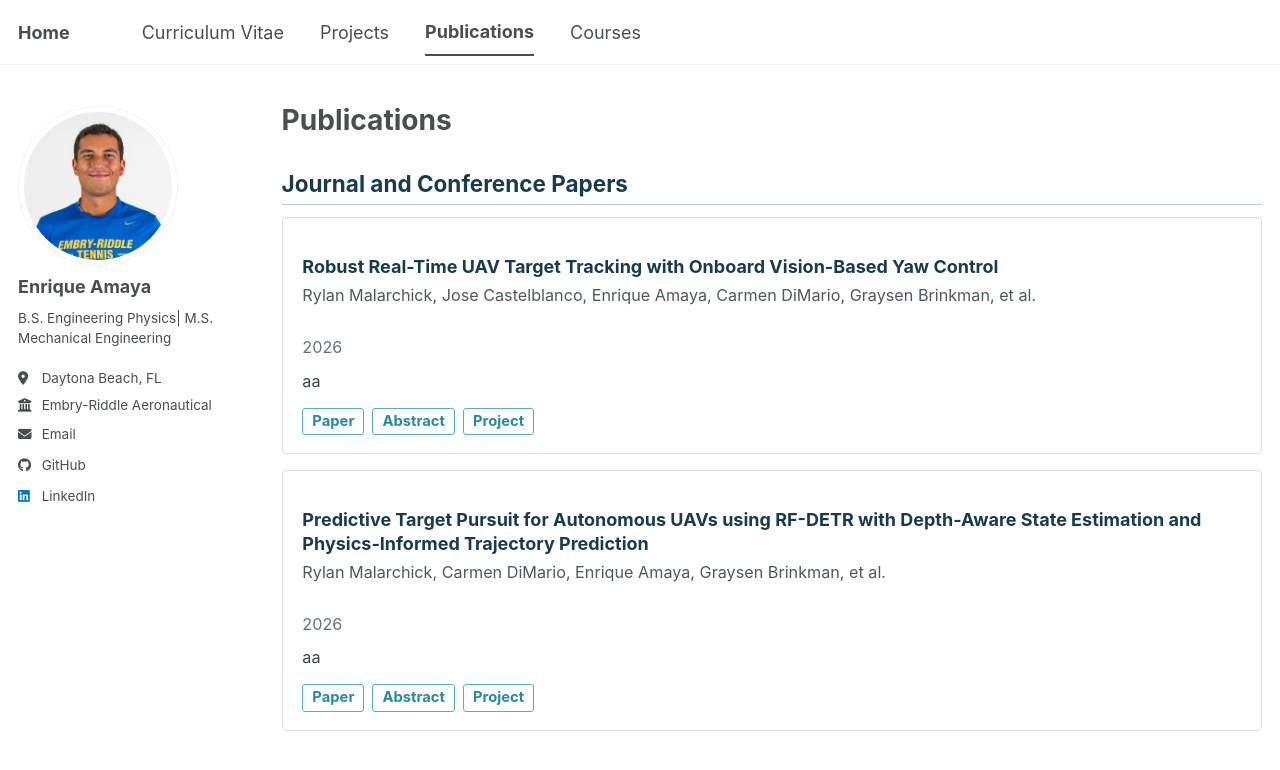
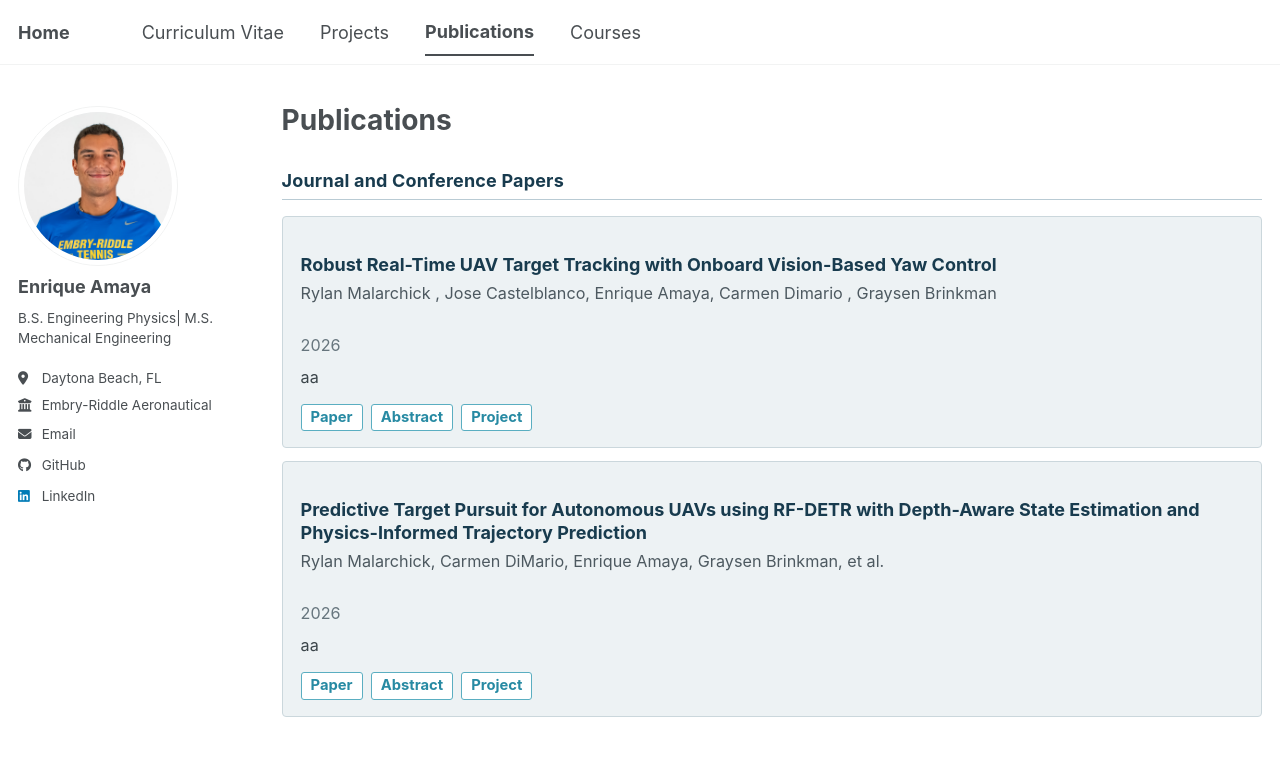
Before and after one commit to kikeamaya/kikeamaya.github.io, a Jekyll site: the page built from _pages/publications.html, in a window 1280 px wide and 944 px high. Shown: the top 770 px of the window. Built offline with Jekyll 4.4.1, drawn with Linux system fonts in a browser that asks for light colours; a style sheet for code colours, icons or effects is not loaded.

Commit message:
Publication card format, author link updates, and repo cleansing

```diff
--- a/_sass/_custom_projects.scss
+++ b/_sass/_custom_projects.scss
@@ -7,8 +7,15 @@
   border: 1px solid #d7e0e6;
   border-radius: 6px;
   background: #f8fafc;
+  transition: border-color 0.2s ease, box-shaow 0.2s ease, transform 0.2s ease;
 }
 
+.project-card:hover
+{
+  border-color: #8eabb5;
+  box-shadow: 0 3px 10px rgba(24, 59, 78, 0.08);
+  transform: translateY(-2px);
+}
 .project-card .archive__item
 {
   display: flex;
--- a/_sass/_custom_publications.scss
+++ b/_sass/_custom_publications.scss
@@ -1,4 +1,4 @@
-.publication-section-title {
+.publication-section__title {
   width: 100%;
   margin: 1.25rem 0 0.9rem;
   padding-bottom: 0.3rem;
@@ -10,11 +10,19 @@
 }
 
 .publication-card {
-  margin: 0 0 0.85rem;
-  padding: 1rem 1.1rem;
-  border: 1px solid #d7dfe3;
+  margin: 0 0 0.7rem;
+  padding: 0.9rem 1.0rem;
+  border: 1px solid #cbd7dc;
   border-radius: 4px;
-  background: #ffffff;
+  background: #edf2f4;
+  transition: border-color 0.2s ease, box-shadow 0.2s ease, transform 0.2s ease;
+}
+
+.publication-card:hover
+{
+  border-color: #8eabb5;
+  box-shadow: 0 3px 10px rgba(24, 59, 78, 0.08);
+  transform: translateY(-2px);
 }
 
 .publication-card__content {
@@ -31,26 +39,49 @@
 
 .publication-card__authors,
 .publication-card__venue,
-.publication-card__excerpt {
-  margin: 0.2rem 0;
+.publication-card__excerpt
+{
+  margin: 0;
   font-size: 0.9em;
   line-height: 1.45;
 }
 
-.publication-card__authors {
+.publication-card__authors
+{
+  margin-bottom: 0.1rem;
   color: #4d5960;
 }
 
-.publication-card__venue {
+.publication-card__venue
+{
+  margin-bottom: 0.35rem;
   color: #66757d;
 }
 
-.publication-card__excerpt {
-  margin-top: 0.55rem;
+.publication-card__excerpt
+{
+  margin-top: 0.45rem;
   color: #3b454a;
 }
 
-.publication-card__links {
+/* Collaborator Linkedin Links */
+.publication-card__authors a
+{
+  color: inherit;
+  text-decoration: none;
+  border-bottom: 1px solid transparent;
+  transition: color 0.15s ease, border-color 0.15s ease;
+}
+
+.publication-card__authors a:hover
+{
+  color: #278aa3;
+  border-bottom: 1px solid #278aa3;
+  text-decoration: none;
+}
+
+.publication-card__links
+{
   display: flex;
   flex-wrap: wrap;
   gap: 0.45rem;
```
Also changed, not shown: _posts/2012-08-14-blog-post-1.md (deleted, +0 -20 lines), _posts/2013-08-14-blog-post-2.md (deleted, +0 -20 lines), _posts/2014-08-14-blog-post-3.md (deleted, +0 -20 lines), _posts/2015-08-14-blog-post-4.md (deleted, +0 -20 lines), _posts/2199-01-01-future-post.md (deleted, +0 -11 lines), _publications/erau-beyond-article.md (+1 -1 lines), _talks/2012-03-01-talk-1.md (deleted, +0 -11 lines), _talks/2013-03-01-tutorial-1.md (deleted, +0 -13 lines), _talks/2014-02-01-talk-2.md (deleted, +0 -13 lines), _talks/2014-03-01-talk-3.md (deleted, +0 -11 lines), _teaching/2014-spring-teaching-1.md (deleted, +0 -20 lines), _teaching/2015-spring-teaching-2.md (deleted, +0 -20 lines).
